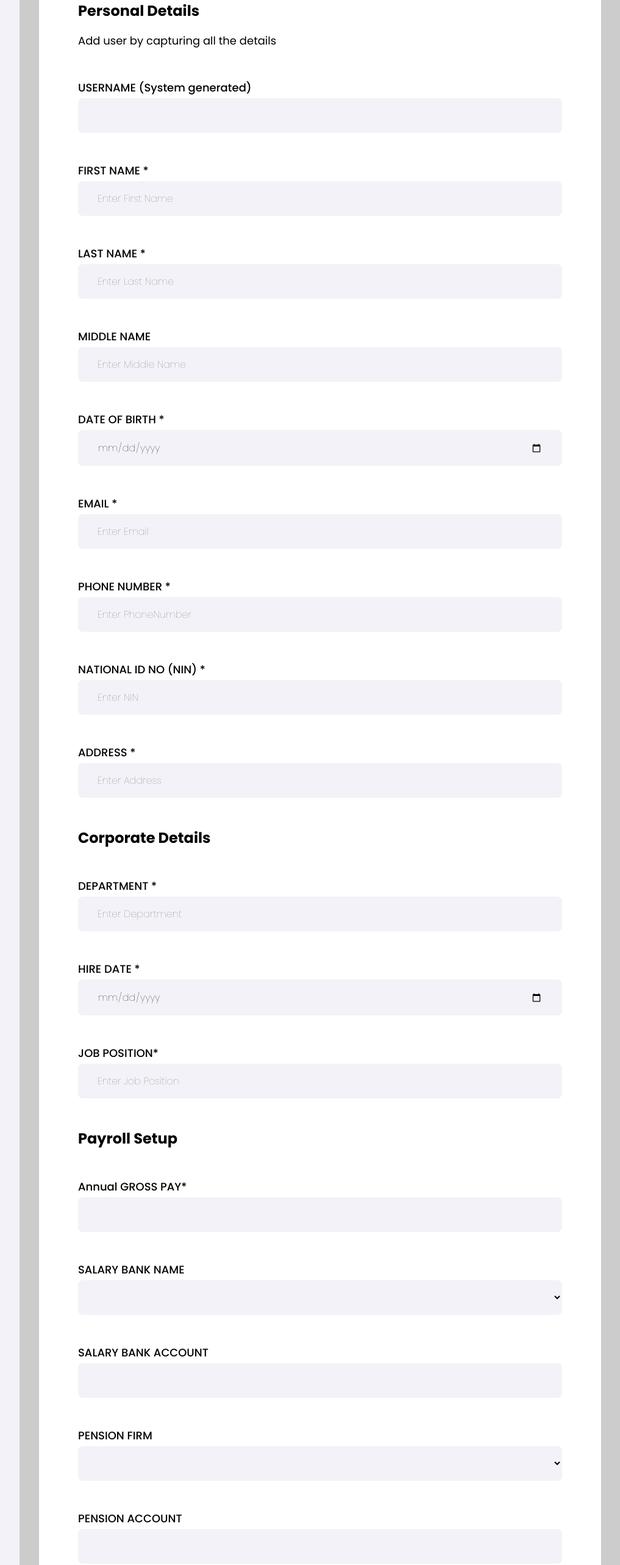
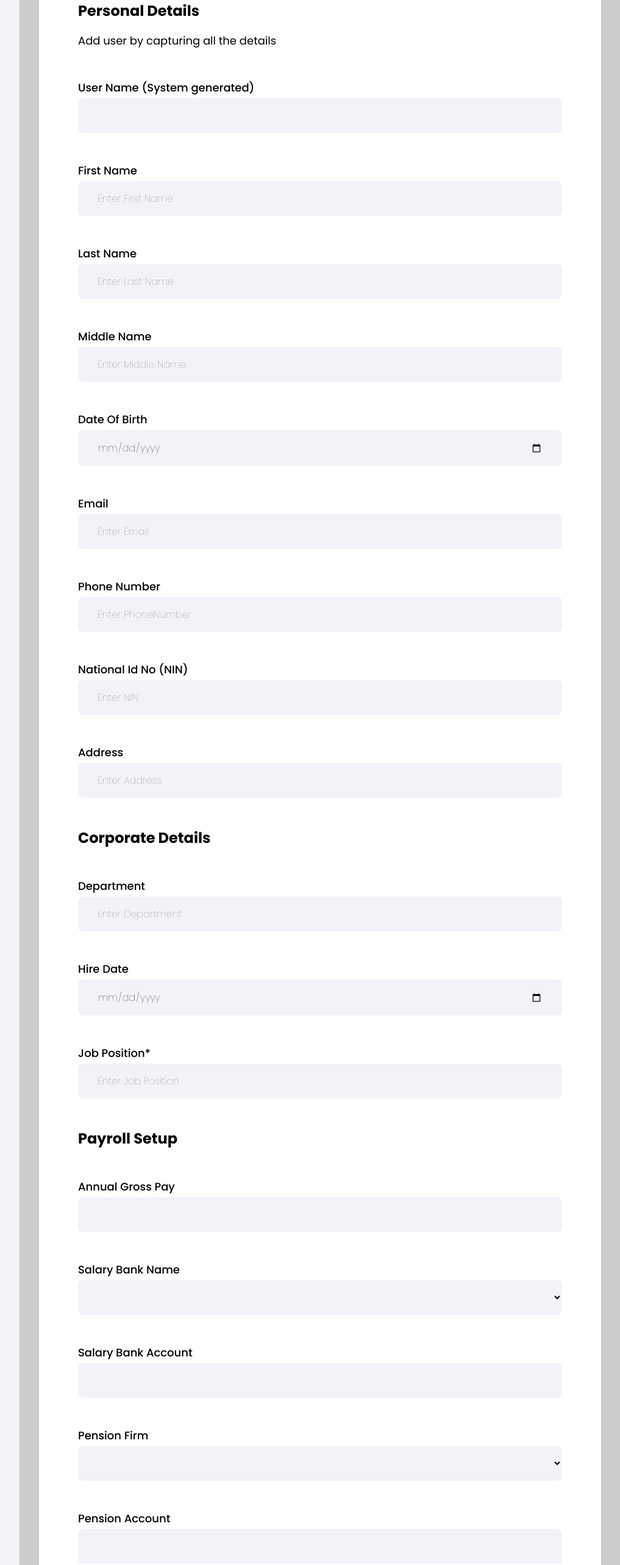
Before and after one commit to KoneeVibes/workplacepay, a React (Create React App) app: page /addnewemployee in a window 1280 px wide. Shown: the part 220-2786 px from the top of the page at 61% size, without its empty margins (262-1279 px from the left). Built offline with nearby package versions, Linux system fonts and the light colour scheme; no server answers.

Commit message:
Get Started Modal

```diff
--- a/src/containers/dashboard/modals/getstartedmodal/index.js
+++ b/src/containers/dashboard/modals/getstartedmodal/index.js
@@ -6,20 +6,37 @@ import { H2, P, Span } from "../../../../components/typography/styled";
 import { GreenTick } from "../../../../assets";
 import { BaseButton } from "../../../../components/button/styled";
 import { Column } from "../../../../components/flex/styled";
+import { BaseInput } from "../../../../components/form/input/styled";
+import React from 'react';
 
 export const GetStartedSuccessModal = ({ setIsOTPEntered }) => {
     const [matches, setMatches] = useState(false);
     const { isGetStartedModalOpen, setIsGetStartedModalOpen } = useContext(Context);
+    const [otp, setOtp] = useState(new Array(4).fill(""));
 
     const handleCloseModal = () => {
-        setIsGetStartedModalOpen(true);
-    }
+        setIsGetStartedModalOpen(false);
+    };
 
     const handleOTPSubmit = () => {
         // OTP submission logic should go in here
         setIsGetStartedModalOpen(false);
         setIsOTPEntered(true);
-    }
+        alert(`OTP Entered: ${otp.join('')}`);
+    };
+
+    const handleChange = (element, index) => {
+        if (isNaN(element.value)) return;
+
+        const newOtp = [...otp];
+        newOtp[index] = element.value;
+        setOtp(newOtp);
+
+        // Move to the next input field
+        if (element.nextSibling && element.value !== "") {
+            element.nextSibling.focus();
+        }
+    };
 
     useEffect(() => {
         const handleResize = () => {
@@ -44,7 +61,7 @@ export const GetStartedSuccessModal = ({ setIsOTPEntered }) => {
                 <Column
                     className="receipt-title"
                 >
-                    <H2>Payment  Successfull!</H2>
+                    <H2>Email Verified!</H2>
                     <GreenTick />
                 </Column>
                 <div>
@@ -53,11 +70,17 @@ export const GetStartedSuccessModal = ({ setIsOTPEntered }) => {
                         We have sent an OTP to ibukunoladiporaji@gmail.com
                     </P>
                 </div>
-                <div>
-                    <P>
-                        What would you like to do next?
-                    </P>
-                </div>
+            <div className="otp-container">
+                {otp.map((data, index) => (
+                    <BaseInput
+                        key={index}
+                        type="text"
+                        maxLength="1"
+                        value={data}
+                        onChange={(e) => handleChange(e.target, index)}
+                    />
+                ))}
+            </div>
                 <div>
                     <BaseButton
                         type="submit"
--- a/src/containers/dashboard/modals/getstartedmodal/styled.js
+++ b/src/containers/dashboard/modals/getstartedmodal/styled.js
@@ -17,6 +17,30 @@ export const GetStartedModalWrapper = styled("div")(() => {
                 width: "auto",
                 padding: "1rem",
             },
+        },
+        "& .receipt-title>svg":{
+            display:"block",
+            marginLeft:"auto",
+            marginRight:"auto",
+        },
+        "& .receipt-title>h2":{
+            textAlign:"center",
+        },
+        "p":{
+            textAlign:"center",
+        },
+        ".otp-container":{
+            display: 'flex',
+            gap: 'calc(var(--cardPadding) * 2)',
+            marginTop: 'var(--sectionMargin)',
+            marginBottom:'var(--sectionMargin)',
+            justifyContent: 'center',
+        },
+        ".otp-container>input":{
+            width: '50px',
+            height: '50px',
+            fontSize: '24px',
+            textAlign: 'center',
         }
     }
 })
--- a/src/pages/app/addnewemployee/index.js
+++ b/src/pages/app/addnewemployee/index.js
@@ -111,7 +111,7 @@ export const AddNewEmployee = () => {
                         {step === 1 && (
                             <Fragment>
                                 <BaseFieldSet>
-                                    <Label>USERNAME (System generated)</Label>
+                                    <Label>User Name (System generated)</Label>
                                     <BaseInput
                                         type="text"
                                         name="userName"
@@ -121,7 +121,7 @@ export const AddNewEmployee = () => {
                                 </BaseFieldSet>
                                 <AddNewEmployeeRow>
                                     <BaseFieldSet>
-                                        <Label>FIRST NAME *</Label>
+                                        <Label>First Name</Label>
                                         <BaseInput
                                             type="text"
                                             name="firstName"
@@ -131,7 +131,7 @@ export const AddNewEmployee = () => {
                                             required />
                                     </BaseFieldSet>
                                     <BaseFieldSet>
-                                        <Label>LAST NAME *</Label>
+                                        <Label>Last Name</Label>
                                         <BaseInput
                                             type="text"
                                             name="lastName"
@@ -143,7 +143,7 @@ export const AddNewEmployee = () => {
                                 </AddNewEmployeeRow>
                                 <AddNewEmployeeRow>
                                     <BaseFieldSet>
-                                        <Label>MIDDLE NAME </Label>
+                                        <Label>Middle Name</Label>
                                         <BaseInput
                                             type="text"
                                             name="middleName"
@@ -153,7 +153,7 @@ export const AddNewEmployee = () => {
                                             required />
                                     </BaseFieldSet>
                                     <BaseFieldSet>
-                                        <Label>DATE OF BIRTH *</Label>
+                                        <Label>Date Of Birth</Label>
                                         <BaseInput
                                             type="date"
                                             name="dob"
@@ -164,7 +164,7 @@ export const AddNewEmployee = () => {
                                 </AddNewEmployeeRow>
                                 <AddNewEmployeeRow>
                                     <BaseFieldSet>
-                                        <Label>EMAIL *</Label>
+                                        <Label>Email</Label>
                                         <BaseInput
                                             type="email"
                                             name="email"
@@ -174,7 +174,7 @@ export const AddNewEmployee = () => {
                                             required />
                                     </BaseFieldSet>
                                     <BaseFieldSet>
-                                        <Label>PHONE NUMBER *</Label>
+                                        <Label>Phone Number</Label>
                                         <BaseInput
                                             type="tel"
                                             name="phoneNumber"
@@ -186,7 +186,7 @@ export const AddNewEmployee = () => {
                                 </AddNewEmployeeRow>
                                 <AddNewEmployeeRow>
                                     <BaseFieldSet>
-                                        <Label>NATIONAL ID NO (NIN) *</Label>
+                                        <Label>National Id No (NIN)</Label>
                                         <BaseInput
                                             type="text"
                                             name="nin"
@@ -196,7 +196,7 @@ export const AddNewEmployee = () => {
                                             required />
                                     </BaseFieldSet>
                                     <BaseFieldSet>
-                                        <Label>ADDRESS *</Label>
+                                        <Label>Address</Label>
                                         <BaseInput
                                             type="text"
                                             name="address"
@@ -209,7 +209,7 @@ export const AddNewEmployee = () => {
                                 <H2>Corporate Details</H2>
                                 <AddNewEmployeeRow>
                                     <BaseFieldSet>
-                                        <Label>DEPARTMENT *</Label>
+                                        <Label>Department</Label>
                                         <BaseInput
                                             type="text"
                                             name="department"
@@ -219,7 +219,7 @@ export const AddNewEmployee = () => {
                                             required />
                                     </BaseFieldSet>
                                     <BaseFieldSet>
-                                        <Label>HIRE DATE *</Label>
+                                        <Label>Hire Date</Label>
                                         <BaseInput
                                             type="date"
                                             name="hireDate"
@@ -229,7 +229,7 @@ export const AddNewEmployee = () => {
                                     </BaseFieldSet>
                                 </AddNewEmployeeRow>
                                 <BaseFieldSet>
-                                    <Label>JOB POSITION*</Label>
+                                    <Label>Job Position*</Label>
                                     <BaseInput
                                         type="text"
                                         name="jobPosition"
@@ -241,7 +241,7 @@ export const AddNewEmployee = () => {
                                 <H2>Payroll Setup</H2>
                                 <AddNewEmployeeRow>
                                     <BaseFieldSet>
-                                        <Label>Annual GROSS PAY*</Label>
+                                        <Label>Annual Gross Pay</Label>
                                         <BaseInput
                                             type="text"
                                             name="grossPay"
@@ -250,7 +250,7 @@ export const AddNewEmployee = () => {
                                             required />
                                     </BaseFieldSet>
                                     <BaseFieldSet>
-                                        <Label>SALARY BANK NAME</Label>
+                                        <Label>Salary Bank Name</Label>
                                         <BaseSelect
                                             name="bankName"
                                             value={formDetails.bankName}
@@ -264,7 +264,7 @@ export const AddNewEmployee = () => {
                                 </AddNewEmployeeRow>
                                 <AddNewEmployeeRow>
                                     <BaseFieldSet>
-                                        <Label>SALARY BANK ACCOUNT</Label>
+                                        <Label>Salary Bank Account</Label>
                                         <BaseInput
                                             type="text"
                                             name="bankAccount"
@@ -273,7 +273,7 @@ export const AddNewEmployee = () => {
                                             required />
                                     </BaseFieldSet>
                                     <BaseFieldSet>
-                                        <Label>PENSION FIRM</Label>
+                                        <Label>Pension Firm</Label>
                                         <BaseSelect
                                             name="pensionFirm"
                                             value={formDetails.pensionFirm}
@@ -287,7 +287,7 @@ export const AddNewEmployee = () => {
                                 </AddNewEmployeeRow>
                                 <AddNewEmployeeRow>
                                     <BaseFieldSet>
-                                        <Label>PENSION ACCOUNT</Label>
+                                        <Label>Pension Account</Label>
                                         <BaseInput
                                             type="text"
                                             name="pensionAccount"
```
